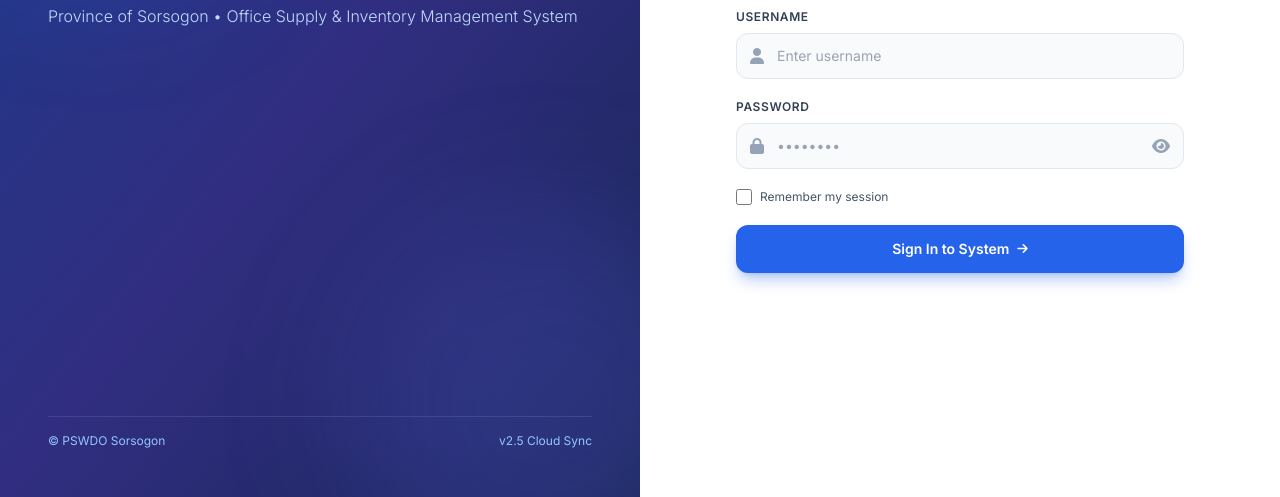
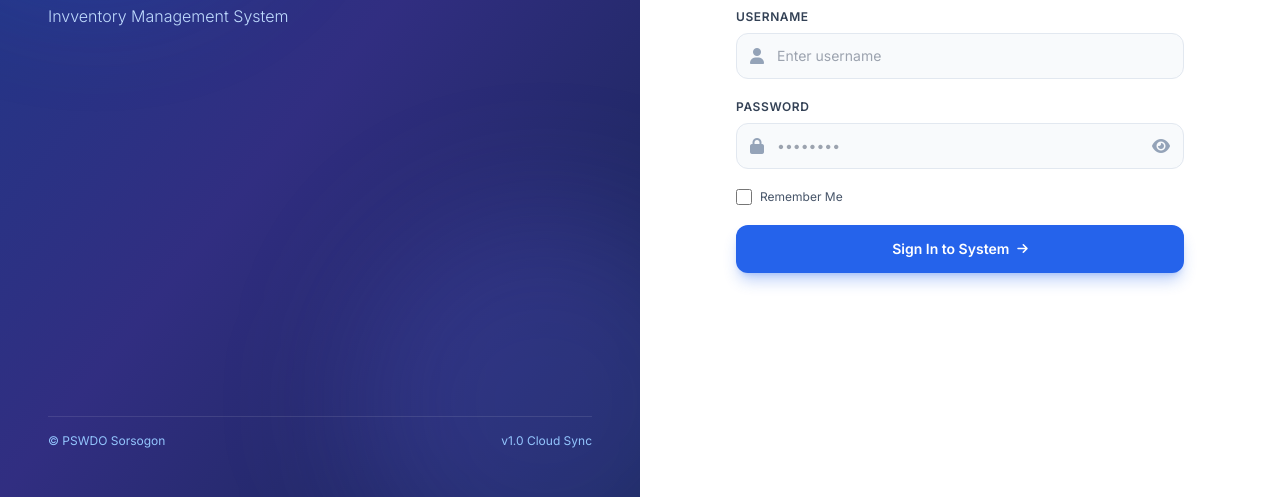
Before and after one commit to sorsogonpswdojljesalva-png/PSWDOims, a plain HTML site: page index.html in a window 1280 px wide. Shown: the part 303-800 px from the top of the page. Drawn offline with nearby package versions, Linux system fonts and the light colour scheme.

Commit message:
Update index.html

```diff
--- a/index.html
+++ b/index.html
@@ -36,14 +36,14 @@
 
         <span class="inline-block px-3 py-1 bg-blue-500/30 text-blue-200 border border-blue-400/30 rounded-full text-xs font-semibold uppercase tracking-wider mb-4">Official Portal</span>
         <h1 class="text-3xl lg:text-4xl font-extrabold tracking-tight leading-tight">Provincial Social Welfare & Development Office</h1>
-        <p class="text-blue-200 mt-2 text-sm lg:text-base font-light">Province of Sorsogon • Office Supply & Inventory Management System</p>
+        <p class="text-blue-200 mt-2 text-sm lg:text-base font-light">Invventory Management System</p>
       </div>
 
 
       <!-- Footer Info -->
       <div class="relative z-10 text-xs text-blue-300 border-t border-white/10 pt-4 flex justify-between items-center">
         <span>© PSWDO Sorsogon</span>
-        <span>v2.5 Cloud Sync</span>
+        <span>v1.0 Cloud Sync</span>
       </div>
     </div>
 
@@ -92,7 +92,7 @@
           <div class="flex items-center justify-between text-sm">
             <label class="flex items-center gap-2 cursor-pointer">
               <input type="checkbox" id="remember-me" class="w-4 h-4 text-blue-600 rounded border-slate-300 focus:ring-blue-500">
-              <span class="text-slate-600 text-xs">Remember my session</span>
+              <span class="text-slate-600 text-xs">Remember Me</span>
             </label>
           </div>
 
```
